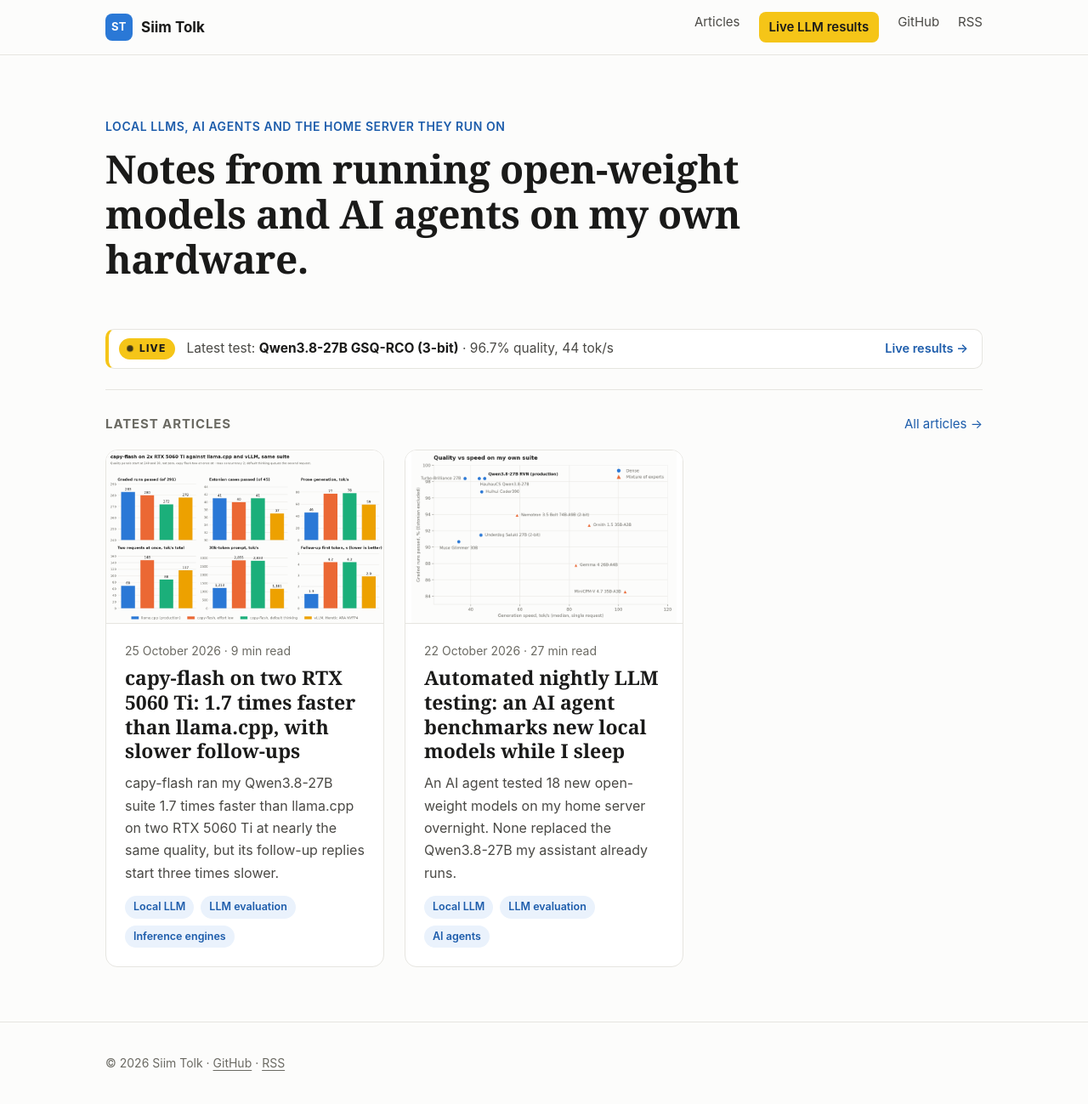
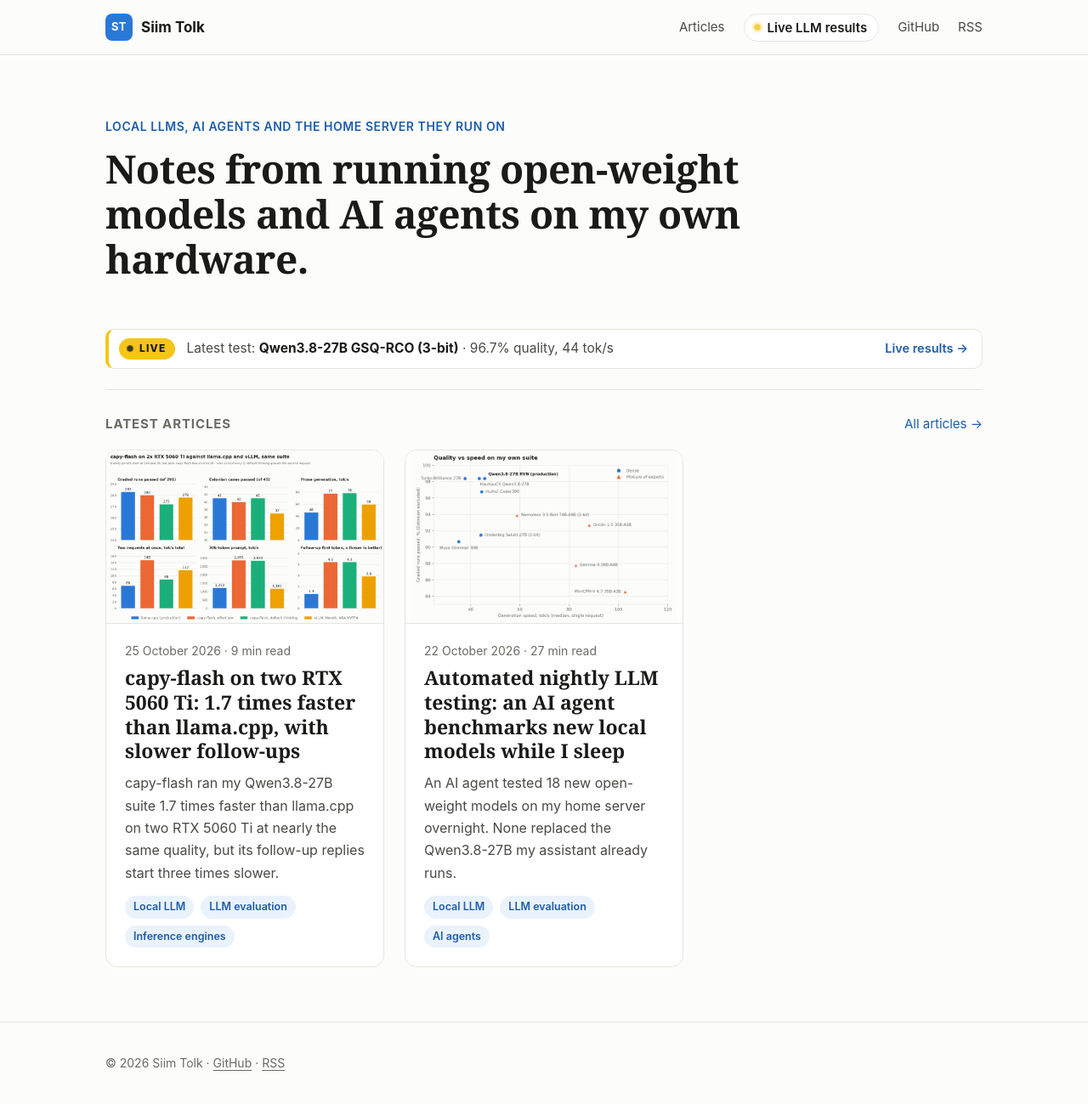
Before and after one commit to siimtolk/siimtolk.github.io, a Jekyll site: the page built from index.html, in a window 1280 px wide and 1316 px high. Shown: the top 1299 px of the window at 85% size. Built offline with Jekyll 4.4.1, drawn with Linux system fonts in a browser that asks for light colours.

Commit message:
Align and restyle the Live LLM results nav link
Co-Authored-By: Claude Sonnet 5.5 <noreply@anthropic.com>

```diff
--- a/assets/css/style.scss
+++ b/assets/css/style.scss
@@ -26,11 +26,13 @@ a { color: var(--accent-ink); text-underline-offset: 3px; }
 .brand { white-space: nowrap; display: flex; align-items: center; gap: 10px; font-weight: 700; color: var(--ink); text-decoration: none; font-size: 17px; }
 .logo { display: inline-grid; place-items: center; width: 32px; height: 32px; border-radius: 8px; background: var(--accent);
   color: #fff; font-size: 13px; letter-spacing: .5px; }
-nav { display: flex; gap: 22px; }
+nav { display: flex; align-items: center; gap: 22px; }
 nav a { color: var(--ink-2); text-decoration: none; font-size: 15px; }
 nav a:hover { color: var(--accent-ink); }
-nav a.nav-live, nav a.nav-live:hover { background: #f5c518; color: #1a1a19; font-weight: 600; padding: 6px 12px; border-radius: 8px; }
-nav a.nav-live:hover { background: #ffd43b; }
+nav a.nav-live { display: inline-flex; align-items: center; gap: 8px; color: var(--ink); font-weight: 600; padding: 5px 13px 5px 11px; border: 1px solid var(--line); border-radius: 999px; background: var(--surface); line-height: 1.4; transition: border-color .15s ease, box-shadow .15s ease; }
+nav a.nav-live::before { content: ""; width: 8px; height: 8px; border-radius: 50%; background: #f5c518; box-shadow: 0 0 0 3px rgba(245, 197, 24, 0.28); animation: live-pulse 1.8s ease-in-out infinite; }
+nav a.nav-live:hover { color: var(--ink); border-color: #f5c518; box-shadow: 0 2px 10px rgba(245, 197, 24, 0.3); }
+@media (prefers-reduced-motion: reduce) { nav a.nav-live::before { animation: none; } }
 
 /* hero + lists */
 .hero { padding: 72px 0 40px; }
```
